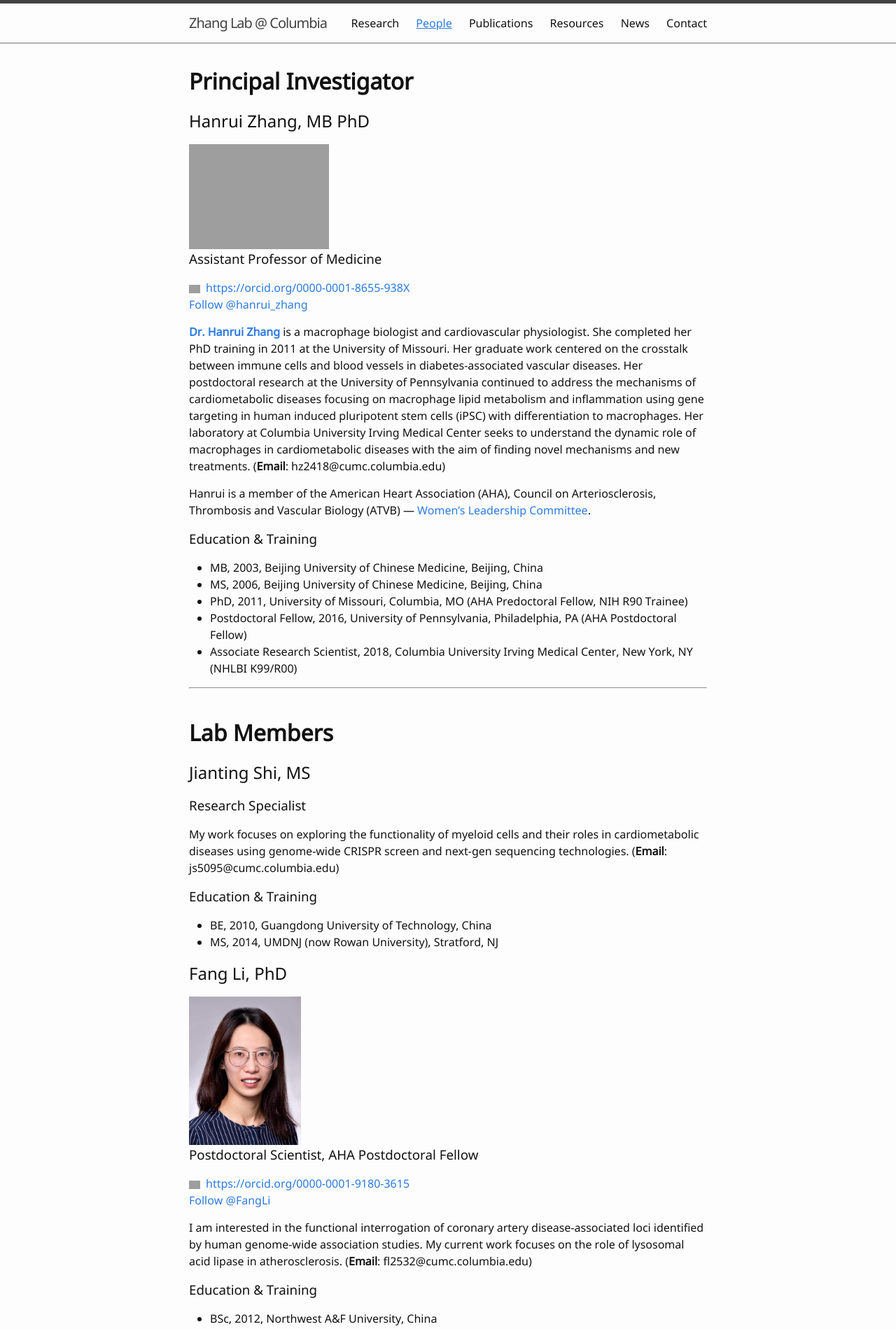
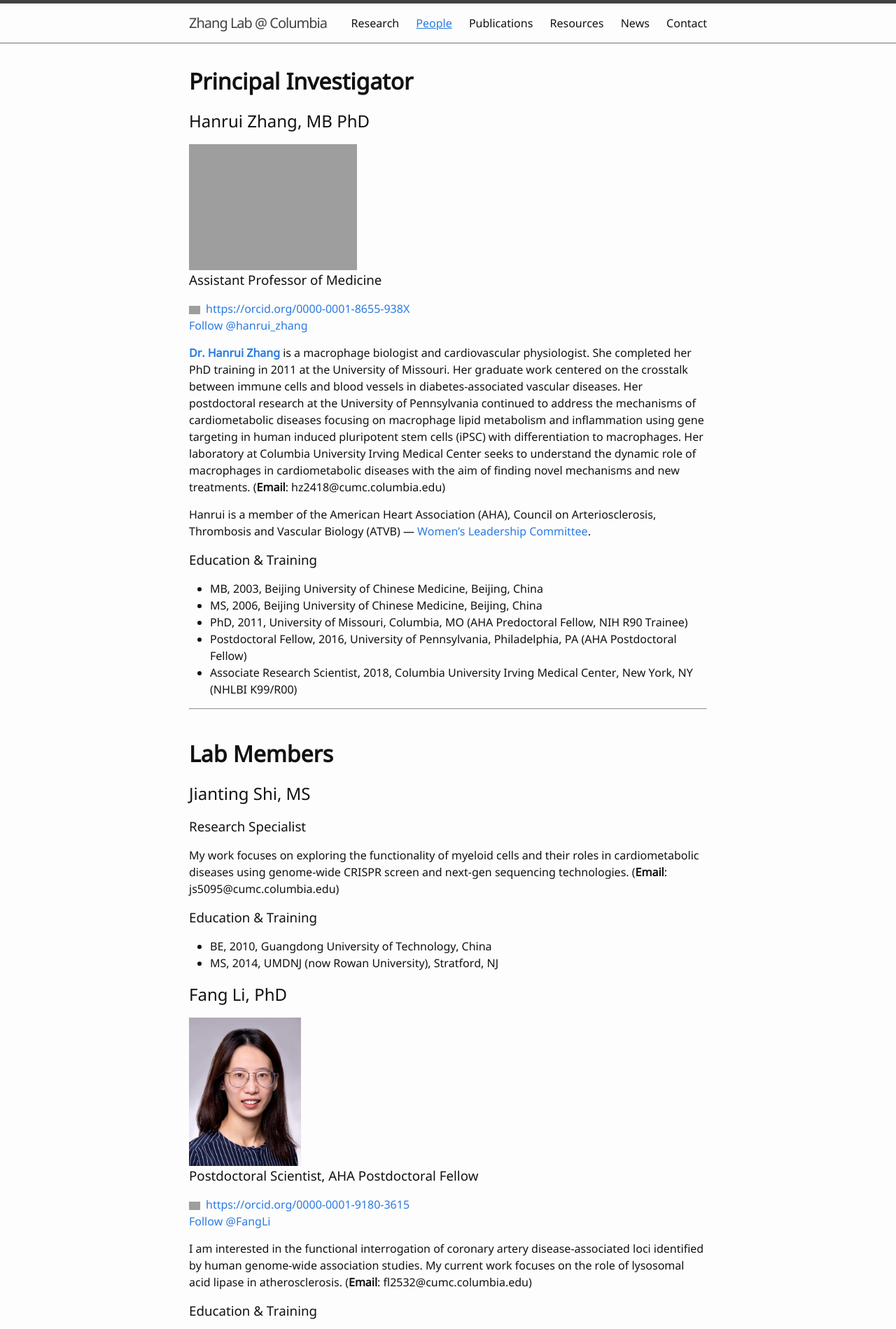
Before and after one commit to hanruizhang/zhanglab, a Jekyll site: the page built from 2_People.md, in a window 1280 px wide. Shown: the top 1899 px of the page at 70% size. Built offline with Jekyll 4.4.1, drawn with Linux system fonts in a browser that asks for light colours; comment, search, counter and statistics services are not loaded; grey boxes are pictures that could not be loaded.

Commit message:
Update 2_People.md

```diff
--- a/2_People.md
+++ b/2_People.md
@@ -7,7 +7,7 @@
 
 ## Hanrui Zhang, MB PhD
 <div>
-  <img src="{{ '/images/Hanrui_Zhang_5_Large.png' | absolute_url }}" alt="Hanrui_Zhang" width="200">
+  <img src="{{ '/images/Hanrui_Zhang_5_Large.png' | absolute_url }}" alt="Hanrui_Zhang" width="240">
 </div>
 
 ### Assistant Professor of Medicine
```
